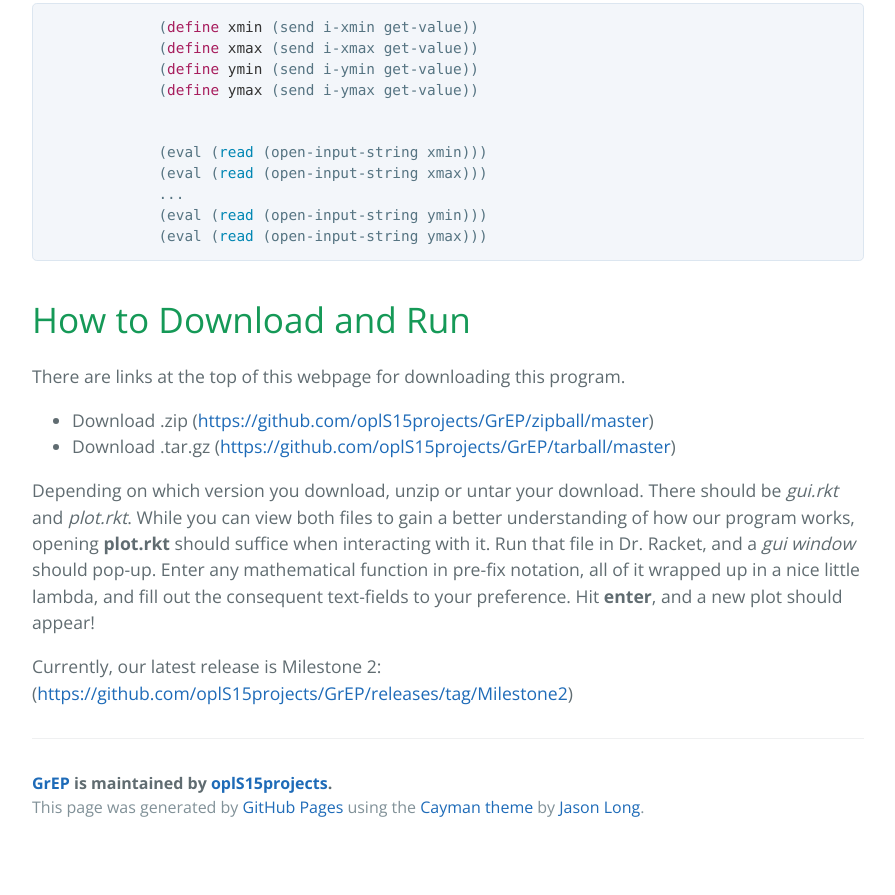
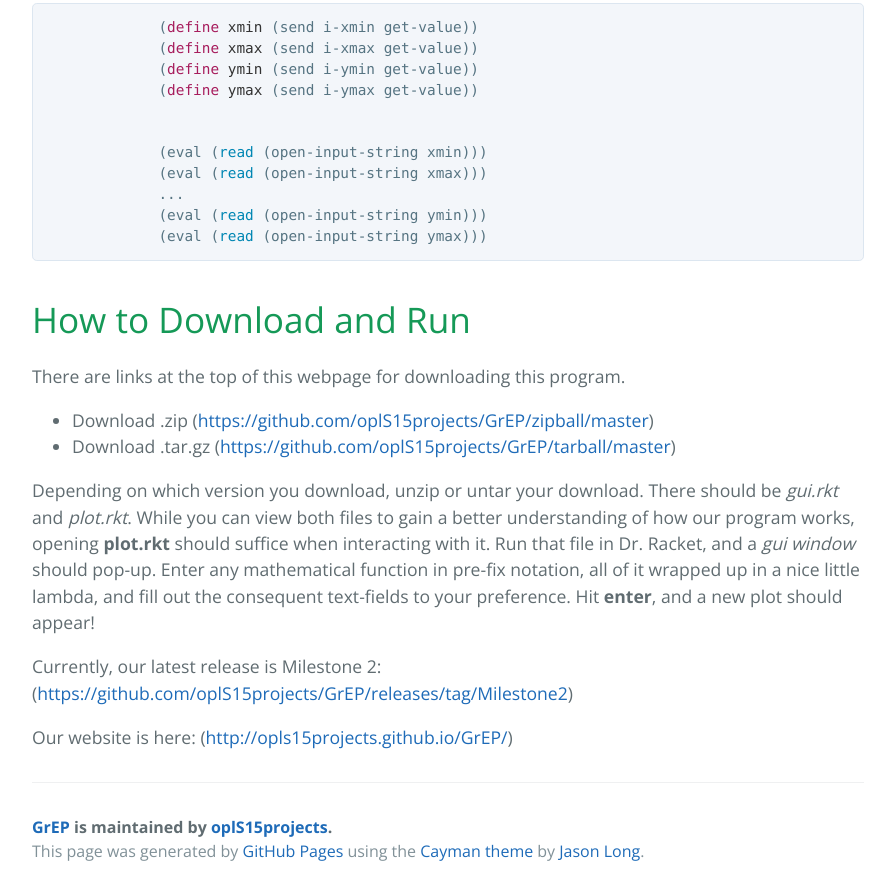
Before and after one commit to oplS15projects/GrEP, a plain HTML site: page index.html in a window 1280 px wide. Shown: the part 3182-4077 px from the top of the page, without its empty margins (192-1087 px from the left). Before the commit the page ends 4033 px from the top, so only its background shows below. Drawn offline with nearby package versions, Linux system fonts and the light colour scheme.

Commit message:
Create gh-pages branch via GitHub

```diff
--- a/index.html
+++ b/index.html
@@ -131,6 +131,8 @@
 
 <p>Currently, our latest release is Milestone 2: (<a href="https://github.com/oplS15projects/GrEP/releases/tag/Milestone2">https://github.com/oplS15projects/GrEP/releases/tag/Milestone2</a>)</p>
 
+<p>Our website is here: (<a href="http://opls15projects.github.io/GrEP/">http://opls15projects.github.io/GrEP/</a>)</p>
+
       <footer class="site-footer">
         <span class="site-footer-owner"><a href="https://github.com/oplS15projects/GrEP">GrEP</a> is maintained by <a href="https://github.com/oplS15projects">oplS15projects</a>.</span>
 
```
Also changed, not shown: params.json (+1 -1 lines).
